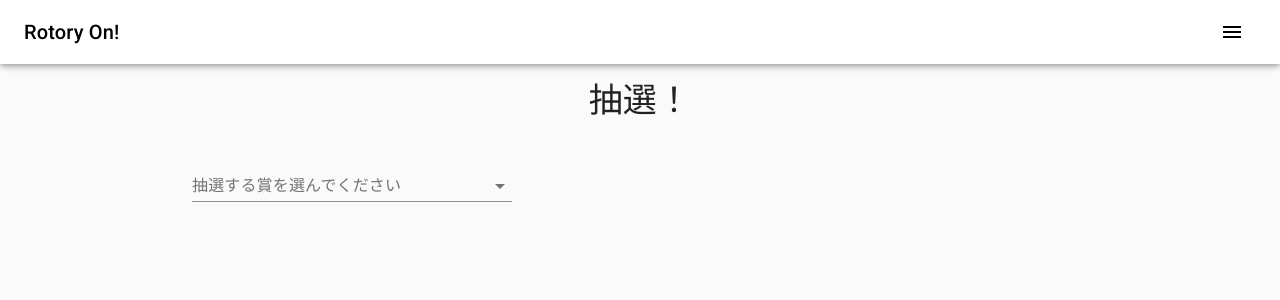
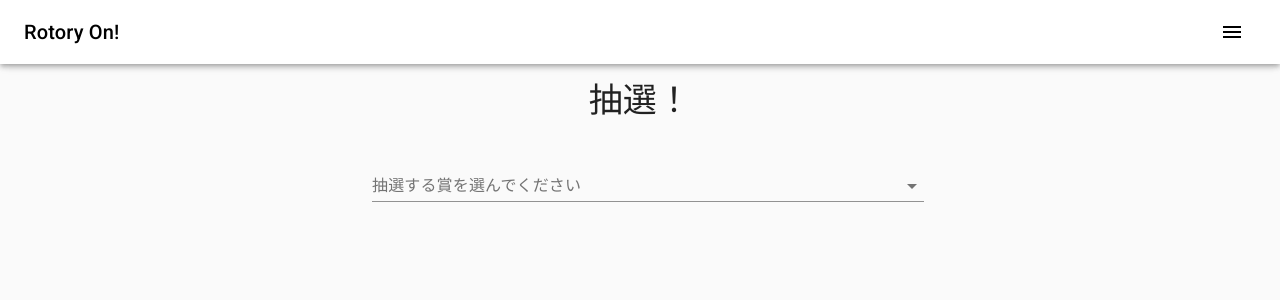
Before and after one commit to y-mabuchi/rotory-on, a React (Create React App) app: page /rotory-on in a window 1280 px wide. Shown: the top 300 px of the page. Built offline with nearby package versions, Linux system fonts and the light colour scheme.

Commit message:
Change select width to 100%

```diff
--- a/src/components/Header/ClosableDrawer.tsx
+++ b/src/components/Header/ClosableDrawer.tsx
@@ -1,4 +1,4 @@
-import React, { FC, useCallback } from 'react';
+import React, { FC } from 'react';
 import { useHistory } from 'react-router-dom';
 import Divider from '@material-ui/core/Divider';
 import Drawer from '@material-ui/core/Drawer';
--- a/src/templates/RotoryOn.tsx
+++ b/src/templates/RotoryOn.tsx
@@ -10,12 +10,10 @@ import {
   CssBaseline,
   Container,
   FormControl,
-  FormHelperText,
   InputLabel,
   MenuItem,
   Select,
   Typography,
-  ThemeProvider,
 } from '@material-ui/core';
 
 const useStyles = makeStyles((theme: Theme) =>
@@ -28,18 +26,33 @@ const useStyles = makeStyles((theme: Theme) =>
     },
     formControl: {
       margin: theme.spacing(1),
-      minWidth: 320,
+      width: '100%',
+      // minWidth: 320,
     },
   }),
 );
 
 const RotoryOn: FC = () => {
   const classes = useStyles();
+  const gifts = [
+    {
+      id: 0,
+      name: '特賞:デスノート',
+    },
+    {
+      id: 1,
+      name: '1等:死神の目',
+    },
+    {
+      id: 2,
+      name: '2等:裏蓋仕込み付き腕時計',
+    },
+  ];
 
   return (
     <div className={classes.root}>
       <CssBaseline />
-      <Container maxWidth="md">
+      <Container maxWidth="sm">
         <Typography
           className={classes.title}
           variant="h4"
@@ -60,21 +73,11 @@ const RotoryOn: FC = () => {
             labelId="rotory-type"
             id="select-gift"
           >
-            <MenuItem
-              value={0}
-            >
-              特賞
-            </MenuItem>
-            <MenuItem
-              value={1}
-            >
-              1等
-            </MenuItem>
-            <MenuItem
-              value={2}
-            >
-              2等
-            </MenuItem>
+            {gifts.map(gift => (
+              <MenuItem value={gift.id}>
+                {gift.name}
+              </MenuItem>
+            ))}
           </Select>
         </FormControl>
       </Container>
```
Also changed, not shown: 1 other file (tests, documents, lock files or other folders).
